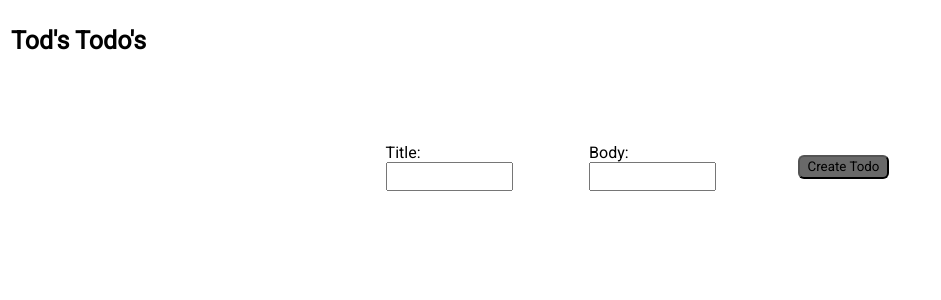
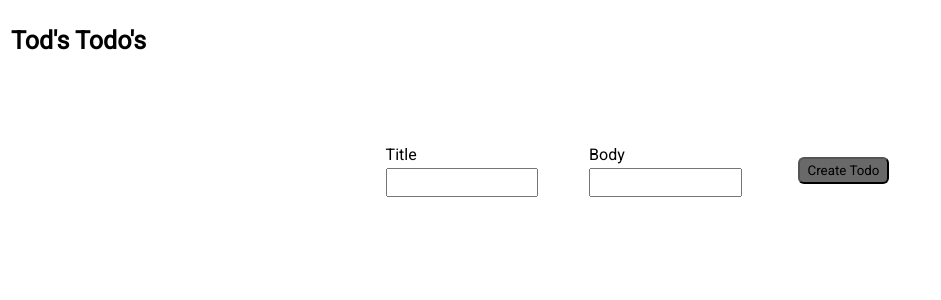
Before and after one commit to LoganLakosky/nextpractice, a Next.js app in the folder nextpractice/: page / in a window 1280 px wide. Shown: the top 300 px of the page, without its empty margins (0-941 px from the left). Built offline with nearby package versions, Linux system fonts and the light colour scheme.

Commit message:
Started mainContent component

```diff
--- a/nextpractice/src/app/centerPage.tsx
+++ b/nextpractice/src/app/centerPage.tsx
@@ -1,4 +1,6 @@
+import { Red_Hat_Display } from "next/font/google";
 import { useState, ChangeEvent } from "react";
+import MainContent from "./mainContent";
 
 type TodoType = {
   title: string;
@@ -9,6 +11,10 @@ export default function CenterPage() {
   const [todoTitleValue, setTodoTitleValue] = useState<string>("");
   const [todoBodyValue, setTodoBodyValue] = useState<string>("");
   const [todosArr, setTodosArr] = useState<TodoType[]>([]);
+
+  //Error states
+  const [todoTitleError, setTodoTitleError] = useState<boolean>(false);
+  const [todoBodyError, setTodoBodyError] = useState<boolean>(false);
 
   function updateTodoTitleValue(e: ChangeEvent<HTMLInputElement>) {
     setTodoTitleValue(e.target.value);
@@ -21,13 +27,23 @@ export default function CenterPage() {
   function createTodo() {
     if (todoTitleValue === "") {
       //ADD A BETTER ERROR MSG
-      alert("Todo Title cannot be empty");
+      setTimeout(() => {
+        setTodoTitleError(false);
+      }, 1200);
+
+      setTodoTitleError(true);
 
       return;
     }
+
     if (todoBodyValue === "") {
       //ADD A BETTER ERROR MSG
-      alert("Todo Body cannot be empty");
+      setTimeout(() => {
+        setTodoBodyError(false);
+      }, 1200);
+
+      setTodoBodyError(true);
+
       return;
     }
 
@@ -44,7 +60,12 @@ export default function CenterPage() {
       <div className="centerPageTopContainer">
         <div className="centerPageTop">
           <div className="todoTitleContainer">
-            <label htmlFor="todo-title">Title:</label>
+            {!todoTitleError && <label htmlFor="todo-title">Title</label>}
+            {todoTitleError && (
+              <label htmlFor="todo-title" style={{ color: "red", fontSize: "14px" }}>
+                Todo Title cannot be empty
+              </label>
+            )}
             <input
               value={todoTitleValue}
               type="text"
@@ -53,7 +74,13 @@ export default function CenterPage() {
             />
           </div>
           <div className="todoBodyInputContainer">
-            <label htmlFor="todo-body">Body:</label>
+            {!todoBodyError && <label htmlFor="todo-body">Body</label>}
+            {todoBodyError && (
+              <label htmlFor="todo-body" style={{ color: "red", fontSize: "14px" }}>
+                Todo Body cannot be empty
+              </label>
+            )}
+
             <input
               value={todoBodyValue}
               type="text"
@@ -61,15 +88,14 @@ export default function CenterPage() {
               onChange={updateTodoBodyValue}
             />
           </div>
+
           <div className="todoCreateBtnContainer">
             <button onClick={() => createTodo()}>Create Todo</button>
           </div>
         </div>
       </div>
       <div className="mainContentContainer">
-        {todosArr.map((todo) => {
-          return <h1 key={todo.body}>{todo.title}</h1>;
-        })}
+        <MainContent />
       </div>
     </div>
   );
--- a/nextpractice/src/app/globals.css
+++ b/nextpractice/src/app/globals.css
@@ -40,7 +40,7 @@ button:active {
 .centerPageTopContainer {
   display: Flex;
   width: 100%;
-  height: 15%;
+  height: 20%;
   justify-content: center;
   align-items: center;
   border-bottom: 2px solid white;
@@ -56,11 +56,15 @@ button:active {
 
 .todoTitleContainer {
   display: flex;
-  width: 25%;
+  width: 30%;
   height: 100%;
   flex-direction: column;
   align-items: flex-start;
   justify-content: center;
+}
+
+.todoTitleContainer label {
+  margin-bottom: 4px;
 }
 
 .todoTitleContainer input {
@@ -70,11 +74,15 @@ button:active {
 
 .todoBodyInputContainer {
   display: flex;
-  width: 25%;
+  width: 30%;
   height: 100%;
   justify-content: center;
   align-items: flex-start;
   flex-direction: column;
+}
+
+.todoBodyInputContainer label {
+  margin-bottom: 4px;
 }
 
 .todoBodyInputContainer input {
@@ -97,6 +105,27 @@ button:active {
   width: 90%;
   height: 35%;
   border-radius: 6px;
-
   background-color: dimgray;
 }
+
+.mainContentContainer {
+  display: flex;
+  width: 100%;
+  height: 100%;
+  justify-content: center;
+  align-items: center;
+}
+
+.mainContentLeft {
+  border-right: 2px solid white;
+}
+
+.mainContentLeft,
+.mainContentRight {
+  display: flex;
+  width: 50%;
+  height: 100%;
+  justify-content: center;
+  align-items: center;
+  flex-direction: column;
+}
--- /dev/null
+++ b/nextpractice/src/app/mainContent.tsx
@@ -0,0 +1,8 @@
+export default function MainContent() {
+  return (
+    <>
+      <div className="mainContentLeft"></div>
+      <div className="mainContentRight"></div>
+    </>
+  );
+}
```
